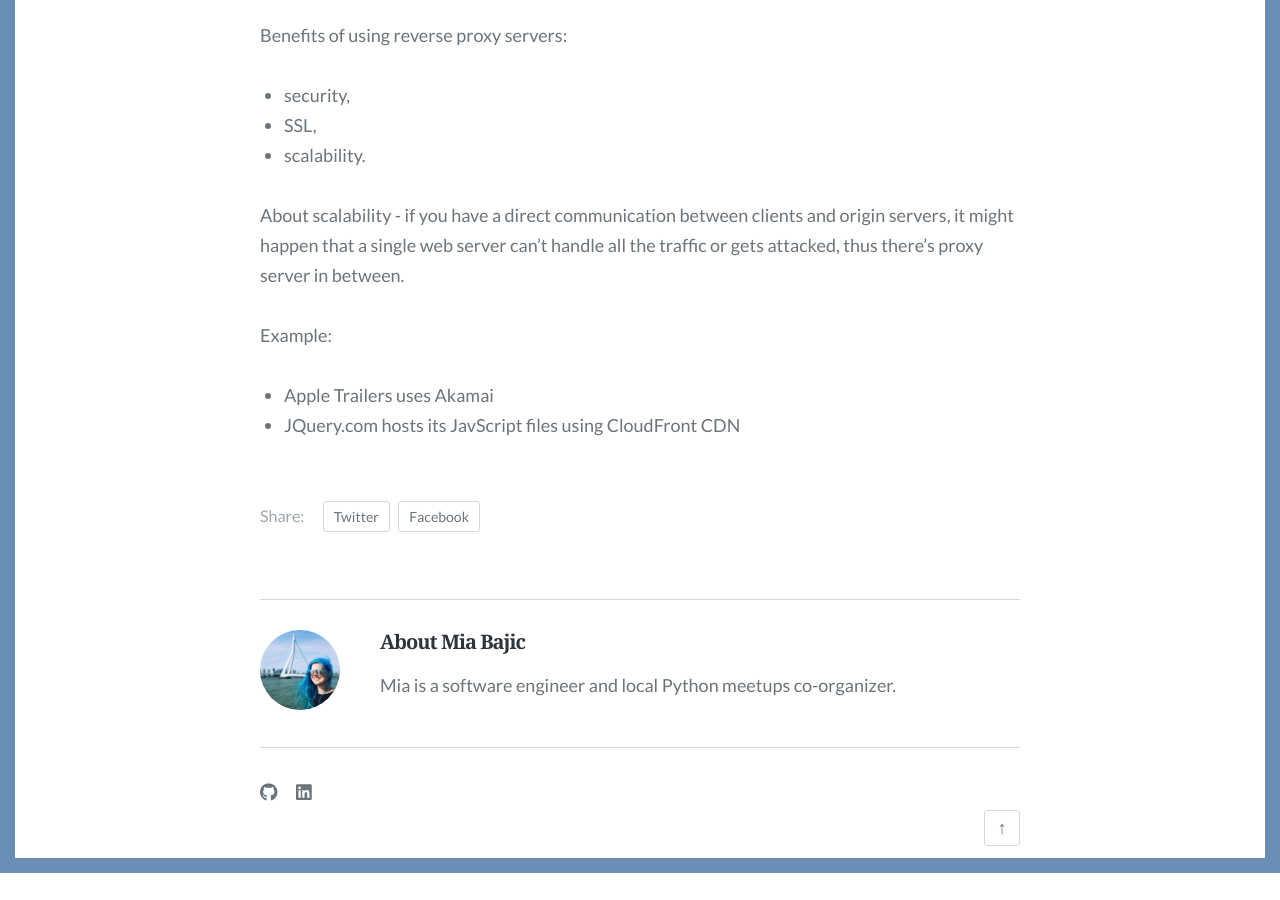
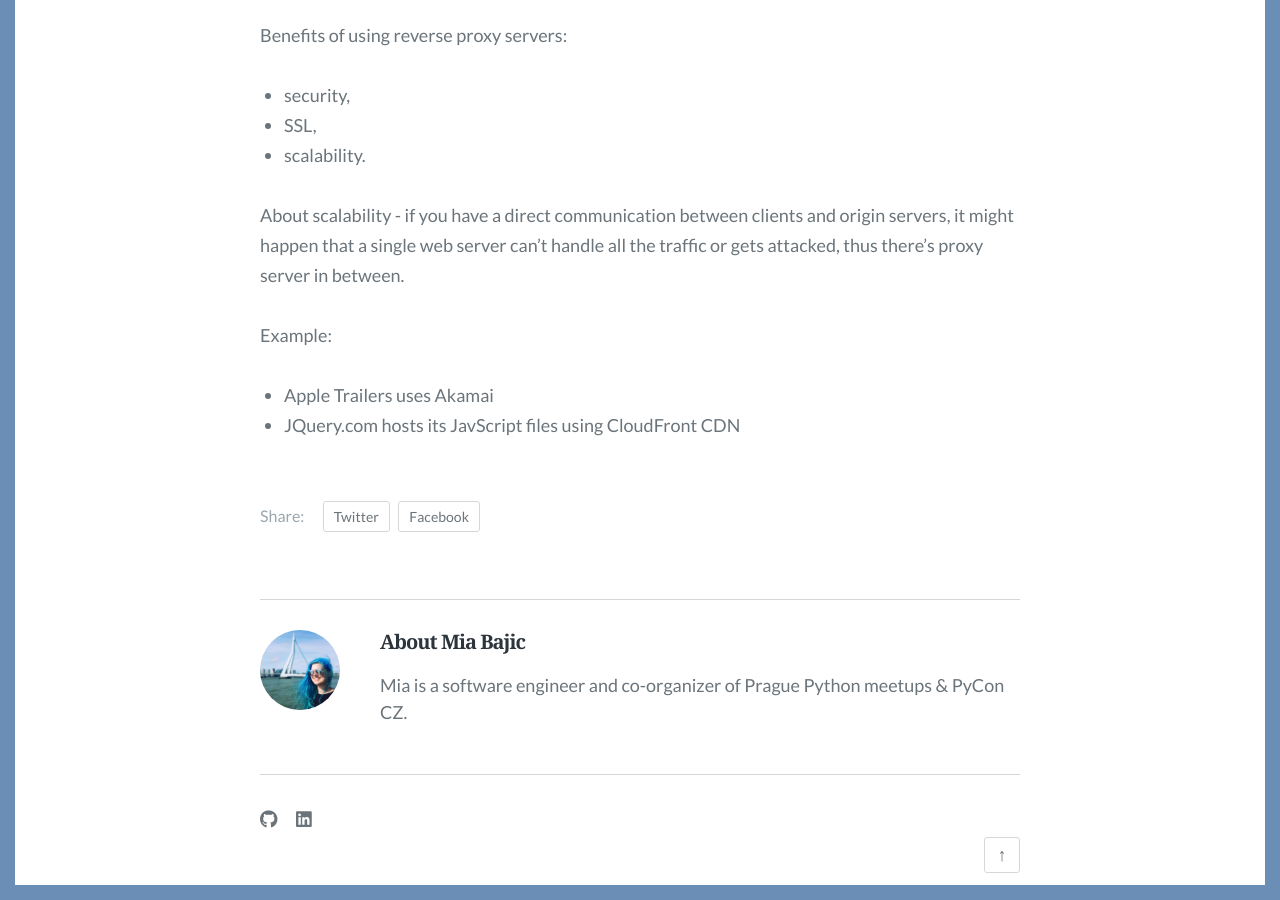
Before and after one commit to clytaemnestra/tech-blog, a Jekyll site: the page built from _posts/2022-05-01-proxy-server.md, in a window 1280 px wide and 900 px high, scrolled down 628 px. Built offline with Jekyll 4.4.1, drawn with Linux system fonts in a browser that asks for light colours; some web fonts are replaced; before the commit the page ends 1501 px from its top, so only the background shows below that.

Commit message:
Update author.json

```diff
--- a/_data/author.json
+++ b/_data/author.json
@@ -1,5 +1,5 @@
 {
   "name": "Mia Bajic",
-  "bio": "Mia is a software engineer and local Python meetups co-organizer.",
+  "bio": "Mia is a software engineer and co-organizer of Prague Python meetups & PyCon CZ.",
   "image": "images/author.png"
 }
```
